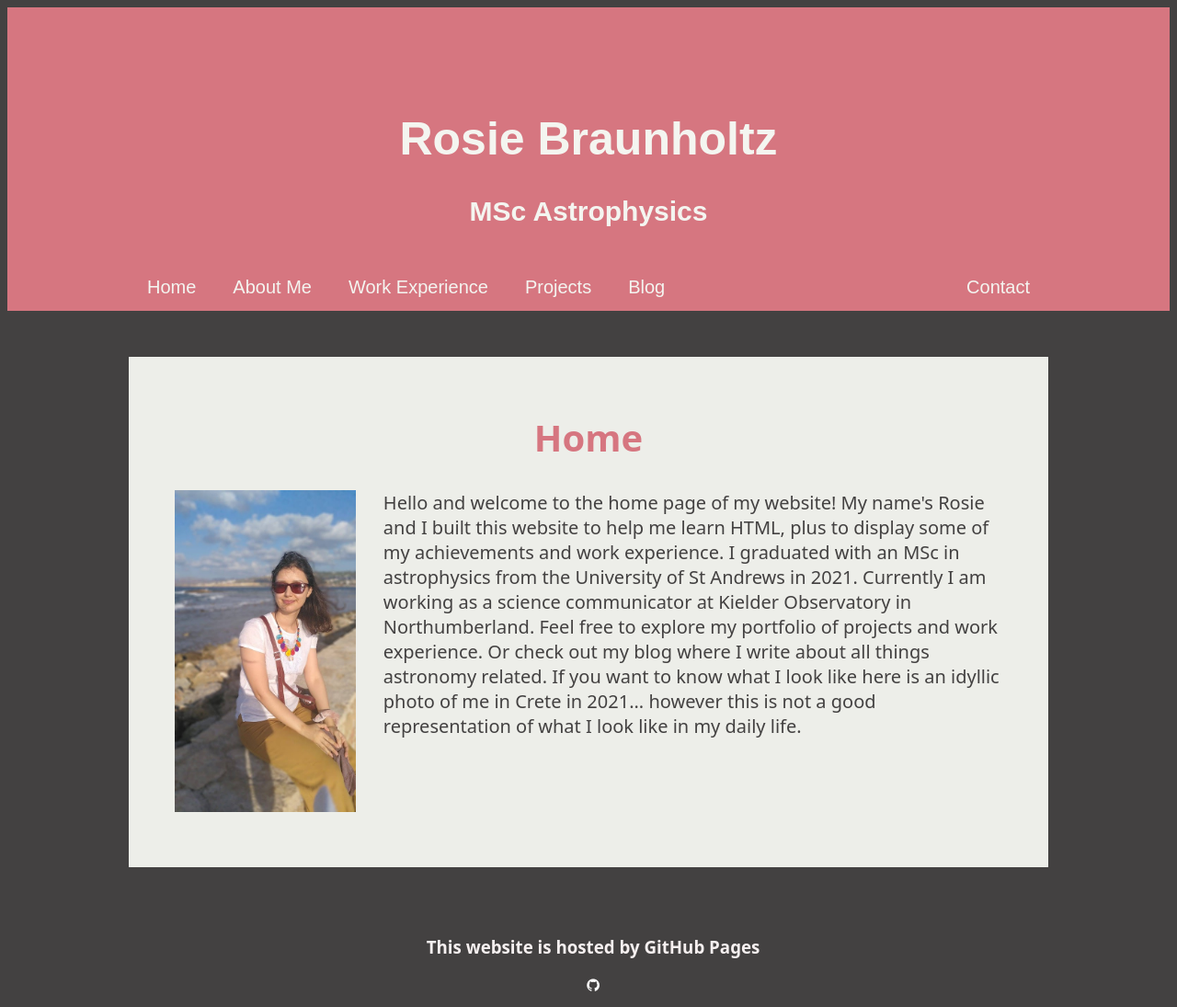
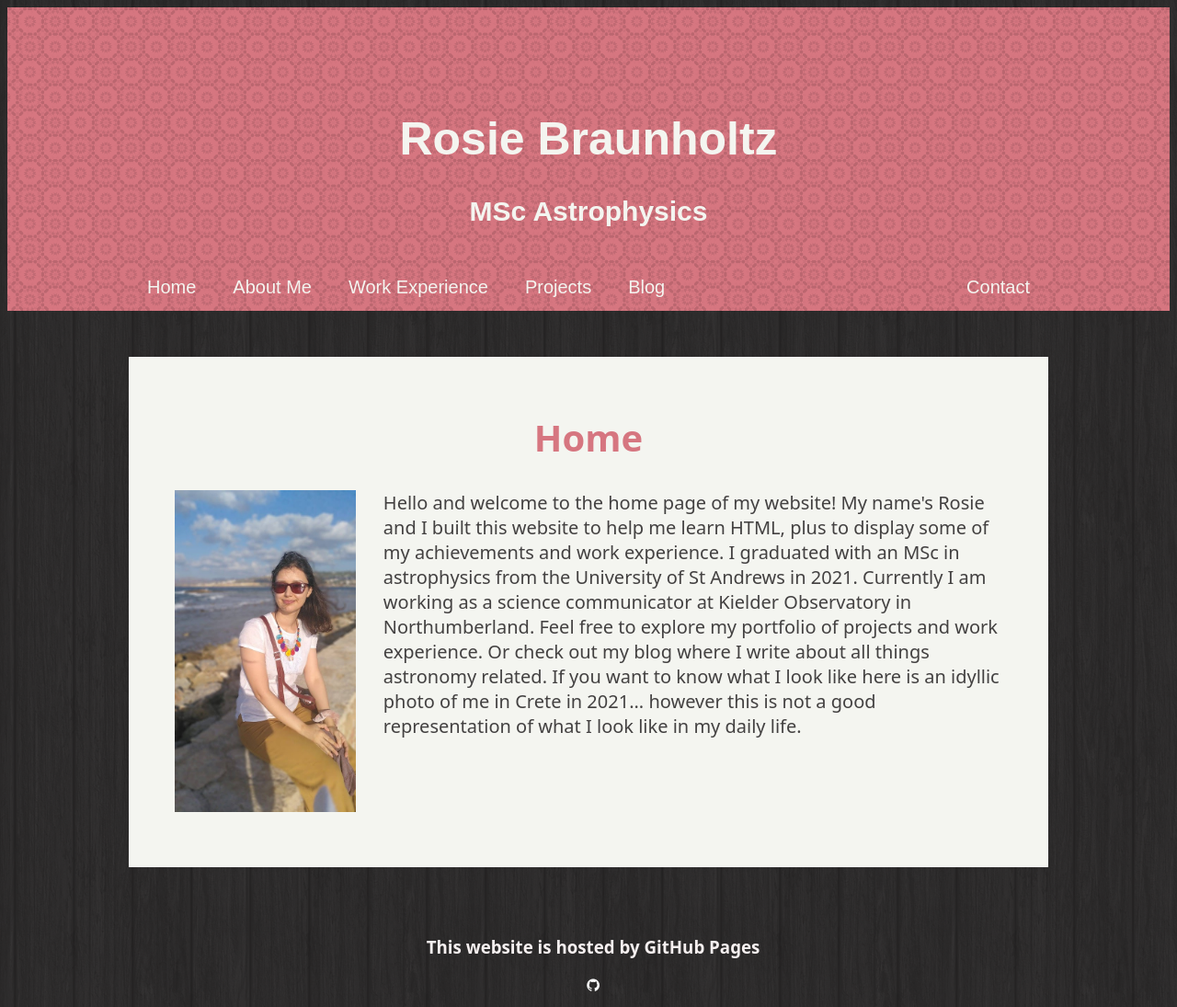
Before and after one commit to RosieBraunholtz/RosieBraunholtz.github.io, a Jekyll site: the page built from index.markdown, in a window 1280 px wide. Shown: the whole page at 92% size. Built offline with Jekyll 4.4.1, drawn with Linux system fonts in a browser that asks for light colours; nearby versions of some CDN libraries.

Commit message:
Wall paper
Changed colour codes to rgp and added wallpaper

```diff
--- a/css/header.css
+++ b/css/header.css
@@ -4,18 +4,20 @@
     padding-bottom: 10px;
     text-align: center;
     font-family: 'PT Sans', Arial, Helvetica, sans-serif;
-    /* background: url('Galaxy1.jpg'); */
-    /* background-size: 100%; */
+    /* background-image: url('../Images/arabesque.png');
+    background-repeat: repeat; */
     font-weight: bold;
-    color: #f4f5f0;
+    color: rgb(244,245,240);
     /* background-color: rgb(105, 3, 0); */
   }
 
   .header-wrapper {
-    background-color: #d67680;
+    background-color: rgb(214,118,128);
     /* color: rgb(145, 183, 199); */
     /* max-width: 1100px; */
     margin:auto;
+    background-image: url('../Images/arabesque.png');
+    background-repeat: repeat;
   }
 
   /* Increase the font size of the <h1> element */
@@ -33,6 +35,8 @@
     max-width: 1000px;
     text-align: center;
     margin:auto;
+    /* background-image: url('../Images/arabesque.png');
+    background-repeat: repeat; */
     /* background-color:rgba(234, 231, 239, 0.752); Dark background color */
   }
 
@@ -42,7 +46,7 @@
     float: left; /* Make sure that the links stay side-by-side */
     font-size: 20px;
     display: block; /* Change the display to block, for responsive reasons (see below) */
-    color: #f4f5f0; /* White text color */
+    color: rgb(244,245,240); /* White text color */
     text-align: center; /* Center the text */
     padding: 14px 20px; /*Add some padding */
     max-width: 1400px;
--- a/css/styles.css
+++ b/css/styles.css
@@ -3,10 +3,11 @@ body {
   /* font-family: 'PT Sans', Arial, Helvetica, sans-serif; */
   font-family: system-ui, "Segoe UI", Roboto, Helvetica, Arial, sans-serif, "Apple Color Emoji", "Segoe UI Emoji", "Segoe UI Symbol";
   font-size: 16px;
-  background-color: #434141;
-  /* background-image: url('../Images/Galaxy1.jpg'); */
-  background-size: 100%;
-  background-repeat: no-repeat;
+  background-color: rgb(67,65,65);
+  background-image: url('../Images/dark-wood.png');
+  background-repeat: repeat;
+  /* background-size: 100%; */
+  /* background-repeat: no-repeat; */
   background-attachment: fixed;
 }
 
@@ -100,12 +101,12 @@ body {
   font-family: system-ui, "Segoe UI", Roboto, Helvetica, Arial, sans-serif, "Apple Color Emoji", "Segoe UI Emoji", "Segoe UI Symbol";
   font-size: 50px;
   font-size: 2.5rem;
-  color: #d67680;
+  color: rgb(214,118,128);
   font-weight: bold;
 }
 
 .section-wrapper {
-  background-color: #f4f5f0f5;
+  background-color: rgb(244,245,240);
   /* color: #c2bdbd; */
   max-width: 1000px; /*1400px*/
   margin:auto;
@@ -139,7 +140,7 @@ body {
   font-size: 20px;
   /* font-size: 1.3rem; */
   margin: 30 auto;
-  color: #434141;
+  color: rgb(67,65,65);
 }
 
 .abstract-text{
@@ -147,7 +148,7 @@ body {
   font-size: medium;
   /* font-size: 1.3rem; */
   margin: 30 auto;
-  color: #927570;
+  color: rgb(146,117,112);
   font-weight: bold;
 
 }
@@ -157,12 +158,12 @@ body {
   font-size: 23px;
   /* font-size: 1.3rem; */
   margin: 30 auto;
-  color:  #434141;
+  color:  rgb(67,65,65);
 }
 
 .paragraph-text-normal {
   font-family: system-ui, "Segoe UI", Roboto, Helvetica, Arial, sans-serif, "Apple Color Emoji", "Segoe UI Emoji", "Segoe UI Symbol";
-  color: #434141;
+  color: rgb(67,65,65);
 }
 
 .justify-text {
```
Also changed, not shown: projects.md (+1 -1 lines), Images/arabesque.png (added), Images/dark-wood.png (added).
